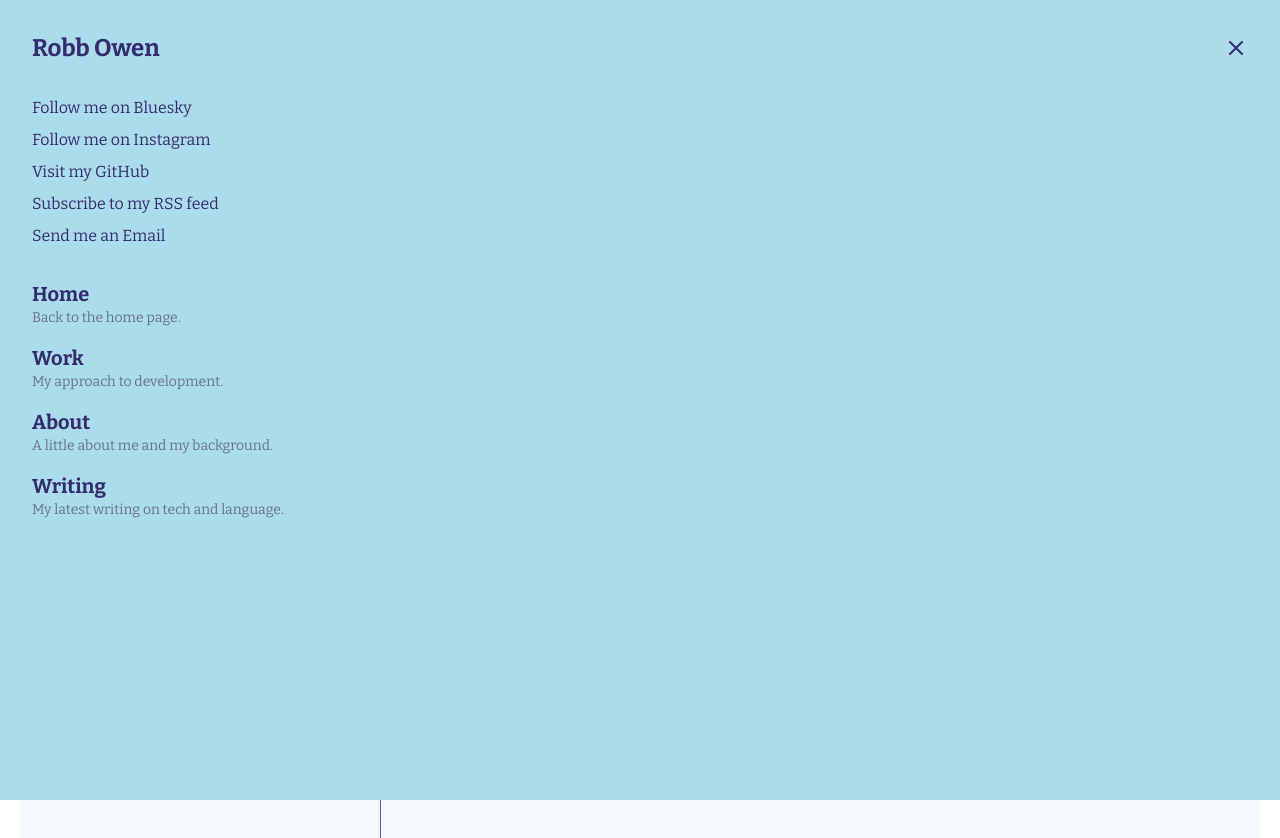
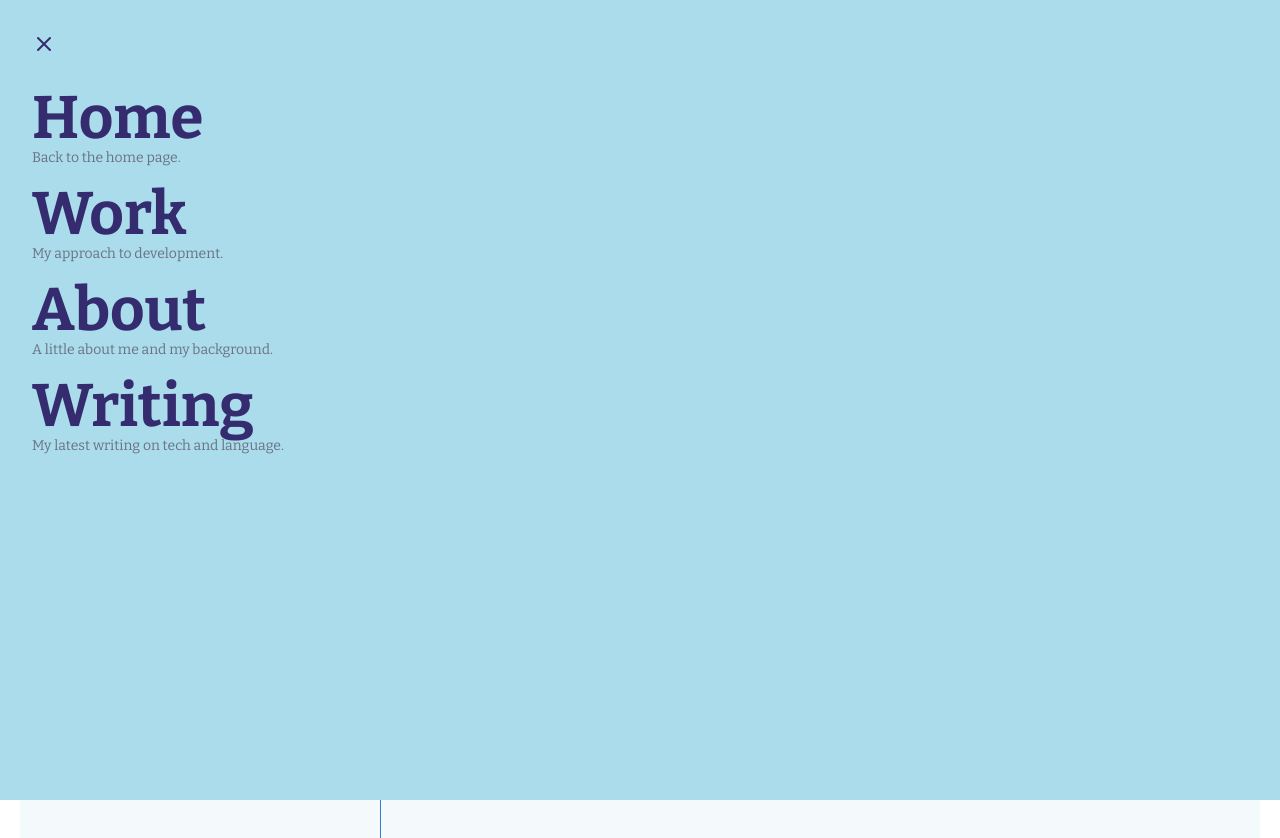
Before and after one commit to flobby41/Portfolio, a Next.js app: page / in a window 1280 px wide. Both pictures are taken after a click on the button "MENU". Shown: the top 838 px of the page. Built offline with nearby package versions, Linux system fonts and the light colour scheme.

Commit message:
refactor: remove social links from Navbar and adjust primary link styles

```diff
--- a/src/components/layout/Navbar.tsx
+++ b/src/components/layout/Navbar.tsx
@@ -132,7 +132,7 @@ const Navbar = () => {
                     className="flex justify-between items-center mb-8"
                     variants={itemVariants}
                   >
-                    <Link href="/" className="text-2xl font-bold text-dark-blue">Robb Owen</Link>
+
                     <button
                       className="text-dark-blue"
                       onClick={() => setIsMenuOpen(false)}
@@ -144,36 +144,7 @@ const Navbar = () => {
                     </button>
                   </motion.div>
 
-                  <motion.ul
-                    className="social-links mb-8"
-                    variants={itemVariants}
-                  >
-                    <li className="social-links__item mb-2">
-                      <a className="social-links__link social-links__link--bs flex items-center gap-2 text-dark-blue" href="https://bsky.app/profile/robbowen.digital" rel="noopener noreferrer" target="_blank">
-                        Follow me on Bluesky
-                      </a>
-                    </li>
-                    <li className="social-links__item mb-2">
-                      <a className="social-links__link social-links__link--in flex items-center gap-2 text-dark-blue" href="http://www.instagram.com/robb0wen" rel="noopener noreferrer" target="_blank">
-                        Follow me on Instagram
-                      </a>
-                    </li>
-                    <li className="social-links__item mb-2">
-                      <a className="social-links__link social-links__link--gh flex items-center gap-2 text-dark-blue" href="https://github.com/robb0wen" rel="noopener noreferrer" target="_blank">
-                        Visit my GitHub
-                      </a>
-                    </li>
-                    <li className="social-links__item mb-2">
-                      <a className="social-links__link social-links__link--rss flex items-center gap-2 text-dark-blue" href="/feed.xml" rel="noopener noreferrer" target="_blank">
-                        Subscribe to my RSS feed
-                      </a>
-                    </li>
-                    <li className="social-links__item mb-2">
-                      <a className="social-links__link social-links__link--email flex items-center gap-2 text-dark-blue" href="mailto:hello@robbowen.digital" rel="noopener noreferrer" target="_blank">
-                        Send me an Email
-                      </a>
-                    </li>
-                  </motion.ul>
+
 
                   <motion.ul className="main-menu__links primary-links">
                     {[
@@ -189,7 +160,7 @@ const Navbar = () => {
                       >
                         <Link
                           href={link.href}
-                          className="primary-links__link t-primary text-xl font-bold"
+                          className="primary-links__link t-primary text-6xl font-bold"
                           aria-describedby={`desc_${link.title.toLowerCase()}`}
                           onClick={() => setIsMenuOpen(false)}
                         >
```
